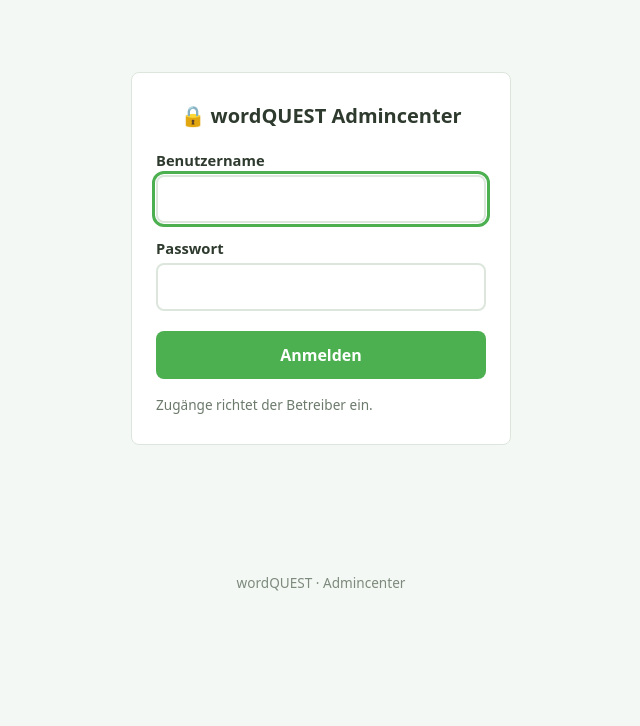
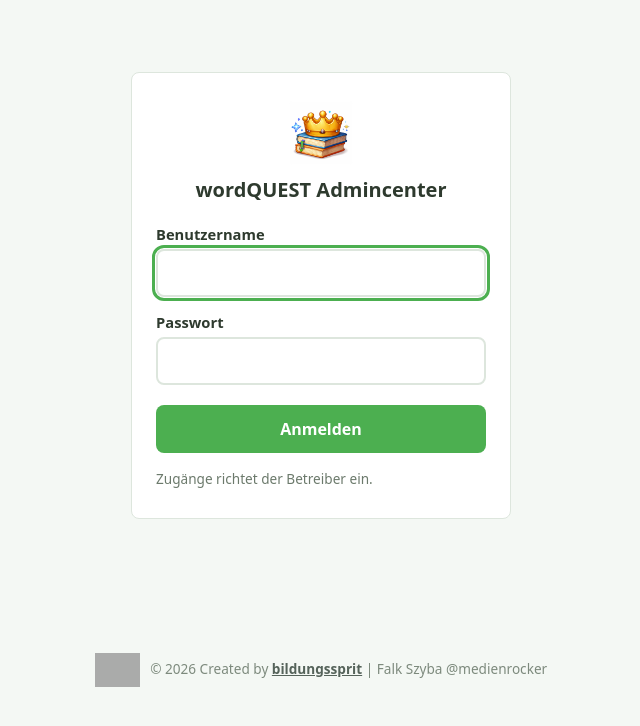
Before and after one commit to medienrocker/wordQUEST, a PHP site: page /admin/index.php in a window 1280 px wide. Shown: the top 726 px of the page, without its empty margins (319-959 px from the left). Run offline with PHP 8.4, Linux system fonts and the light colour scheme; grey boxes are pictures that could not be loaded.

Commit message:
feat: App-Logo und bildungssprit-Fußzeile im Admincenter
Dazu im Deploy-Ablauf: Formulare nach jedem Deploy einmal mit offener
Browserkonsole absenden.

```diff
--- a/admin/admin.css
+++ b/admin/admin.css
@@ -35,7 +35,18 @@ h2 { font-size: 1.1rem; margin-bottom: 10px; }
     color: #fff;
     padding: 12px 16px;
 }
-.kopf .marke { font-weight: 700; }
+.kopf .marke {
+    font-weight: 700;
+    display: inline-flex;
+    align-items: center;
+    gap: 9px;
+}
+
+.kopf .marke img {
+    width: 28px;
+    height: 28px;
+    object-fit: contain;
+}
 .kopf nav { display: flex; gap: 14px; }
 .kopf a { color: #cfe6cf; text-decoration: none; }
 .kopf a:hover, .kopf a:focus-visible { color: #fff; text-decoration: underline; }
@@ -45,8 +56,52 @@ h2 { font-size: 1.1rem; margin-bottom: 10px; }
     padding: 4px 10px;
 }
 
+/* Fußzeile im Stil der Lernapp, mit bildungssprit-Logo. */
 .fuss {
-    text-align: center; color: #7d8a7d; font-size: .85rem; padding: 20px;
+    display: flex;
+    align-items: center;
+    justify-content: center;
+    flex-wrap: wrap;
+    gap: 10px;
+    text-align: center;
+    color: #7d8a7d;
+    font-size: .85rem;
+    padding: 26px 16px 34px;
+}
+
+.fuss a { color: #55635a; }
+
+.fuss-logo {
+    display: inline-flex;
+    line-height: 0;
+}
+
+.fuss-logo img {
+    height: 34px;
+    width: auto;
+    opacity: .85;
+    transition: opacity .15s;
+}
+
+.fuss-logo img:hover { opacity: 1; }
+
+.fuss-logo:focus-visible,
+.fuss a:focus-visible {
+    outline: 3px solid var(--gruen);
+    outline-offset: 3px;
+}
+
+@media (prefers-reduced-motion: reduce) {
+    .fuss-logo img { transition: none; }
+}
+
+/* Anmeldeseite: App-Logo über dem Titel. */
+.anmeldung-logo {
+    display: block;
+    width: 64px;
+    height: 64px;
+    object-fit: contain;
+    margin: 0 auto 10px;
 }
 
 /* ─── Anmeldung ─── */
--- a/admin/fuss.php
+++ b/admin/fuss.php
@@ -1,5 +1,14 @@
 <?php if (!defined('WQ_ADMIN')) { http_response_code(403); exit('Nicht erlaubt.'); } ?>
 </main>
-<footer class="fuss">wordQUEST &middot; Admincenter</footer>
+<footer class="fuss">
+  <a class="fuss-logo" href="https://bildungssprit.de" target="_blank" rel="noopener noreferrer" aria-label="bildungssprit.de">
+    <img src="https://img.bildungssprit.de/bildungssprit_logo.png" alt="bildungssprit Logo" loading="lazy" />
+  </a>
+  <span>
+    &copy; 2026 Created by
+    <a href="https://bildungssprit.de" target="_blank" rel="noopener noreferrer"><strong>bildungssprit</strong></a>
+    | Falk Szyba @medienrocker
+  </span>
+</footer>
 </body>
 </html>
--- a/admin/index.php
+++ b/admin/index.php
@@ -48,7 +48,8 @@ $csrf = wq_csrf_token();
 require __DIR__ . '/kopf.php';
 ?>
 <div class="anmeldung">
-  <h1>🔒 wordQUEST Admincenter</h1>
+  <img class="anmeldung-logo" src="../wordQUEST_icon.png" alt="" width="64" height="64" />
+  <h1>wordQUEST Admincenter</h1>
 
   <?php if ($fehler !== ''): ?>
     <p class="meldung fehler" role="alert"><?= htmlspecialchars($fehler, ENT_QUOTES | ENT_SUBSTITUTE, 'UTF-8') ?></p>
--- a/admin/kopf.php
+++ b/admin/kopf.php
@@ -10,7 +10,9 @@ declare(strict_types=1);
 if (!defined('WQ_ADMIN')) { http_response_code(403); exit('Nicht erlaubt.'); }
 
 if (!headers_sent()) {
-    header("Content-Security-Policy: default-src 'none'; script-src 'none'; style-src 'self' 'unsafe-inline'; img-src 'self'; form-action 'self'; base-uri 'none'; frame-ancestors 'none'");
+    // img-src erlaubt zusätzlich den Bildhost, weil die Fußzeile das
+    // bildungssprit-Logo von dort lädt. Sonst blockt der Browser es still.
+    header("Content-Security-Policy: default-src 'none'; script-src 'none'; style-src 'self' 'unsafe-inline'; img-src 'self' https://img.bildungssprit.de; form-action 'self'; base-uri 'none'; frame-ancestors 'none'");
     header('X-Content-Type-Options: nosniff');
     header('X-Frame-Options: DENY');
     header('Referrer-Policy: no-referrer');
@@ -30,7 +32,10 @@ $wqAdmin = function_exists('wq_aktueller_admin') ? wq_aktueller_admin() : null;
 <body>
 <?php if ($wqAdmin): ?>
 <header class="kopf">
-  <span class="marke">wordQUEST Admincenter</span>
+  <span class="marke">
+    <img src="../wordQUEST_icon.png" alt="" width="28" height="28" />
+    wordQUEST Admincenter
+  </span>
   <nav>
     <a href="dashboard.php">Übersicht</a>
     <?php if ($wqAdmin['rolle'] === 'superadmin'): ?>
```
Also changed, not shown: docs/DEPLOY.md (+14 -0 lines), admin/.htaccess.
